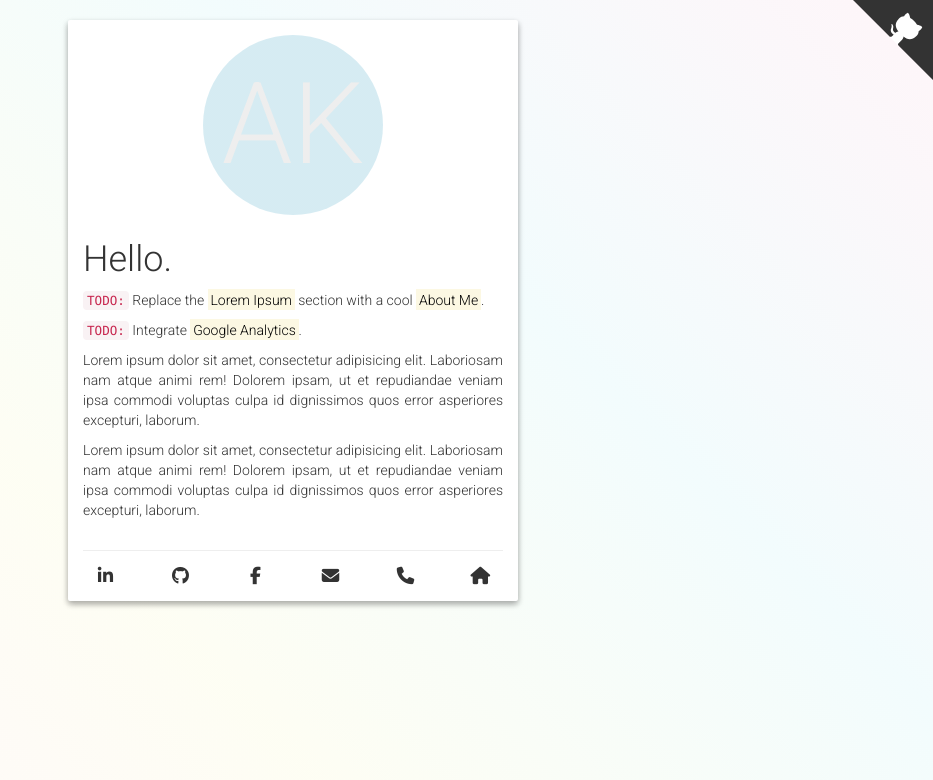
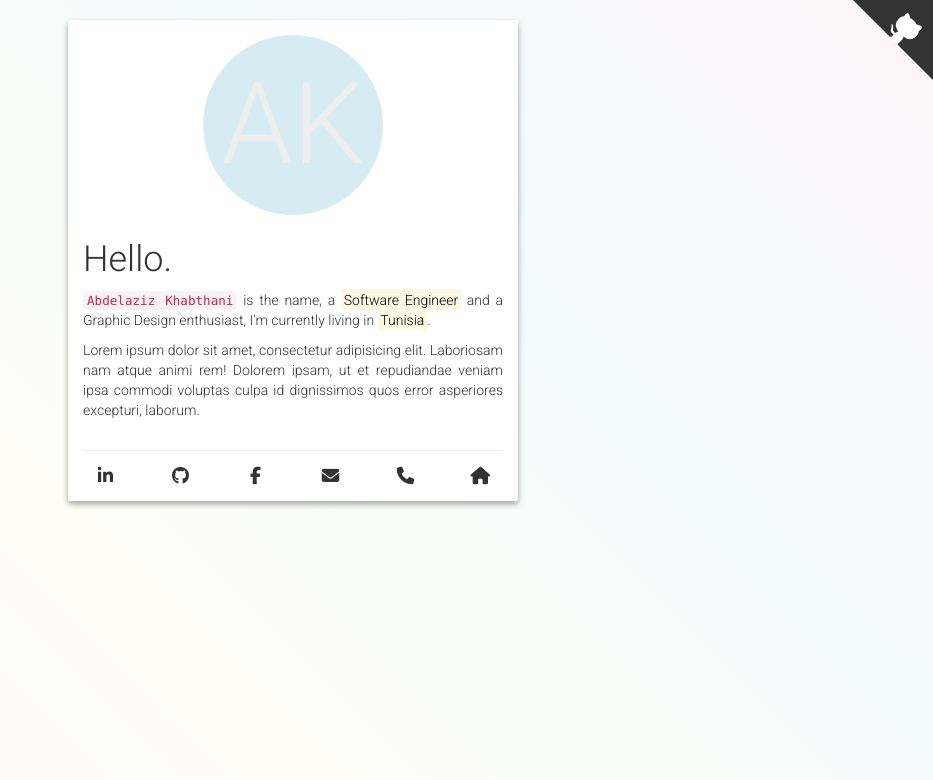
Before and after one commit to Abdelaziz-Khabthani/abdelaziz-khabthani.github.io, a plain HTML site: page index.html in a window 1280 px wide. Shown: the whole page, without its empty margins (347-1280 px from the left). Drawn offline with nearby package versions, Linux system fonts and the light colour scheme.

Commit message:
adding a cool about me section

```diff
--- a/index.html
+++ b/index.html
@@ -80,9 +80,7 @@
             <div class="row">
                 <div class="col-xs-12">
                     <h1>Hello.</h1>
-                    <p><code>TODO:</code> Replace the <mark>Lorem Ipsum</mark> section with a cool <mark>About Me</mark>.</p>
-                    <p><code>TODO:</code> Integrate <mark>Google Analytics</mark>.</p>
-                    <p>Lorem ipsum dolor sit amet, consectetur adipisicing elit. Laboriosam nam atque animi rem! Dolorem ipsam, ut et repudiandae veniam ipsa commodi voluptas culpa id dignissimos quos error asperiores excepturi, laborum.</p>
+                    <p><code>Abdelaziz Khabthani</code> is the name, a <mark>Software Engineer</mark> and a Graphic Design enthusiast, I'm currently living in <mark>Tunisia</mark>.</p>
                     <p>Lorem ipsum dolor sit amet, consectetur adipisicing elit. Laboriosam nam atque animi rem! Dolorem ipsam, ut et repudiandae veniam ipsa commodi voluptas culpa id dignissimos quos error asperiores excepturi, laborum.</p>
                 </div>
             </div>
```
